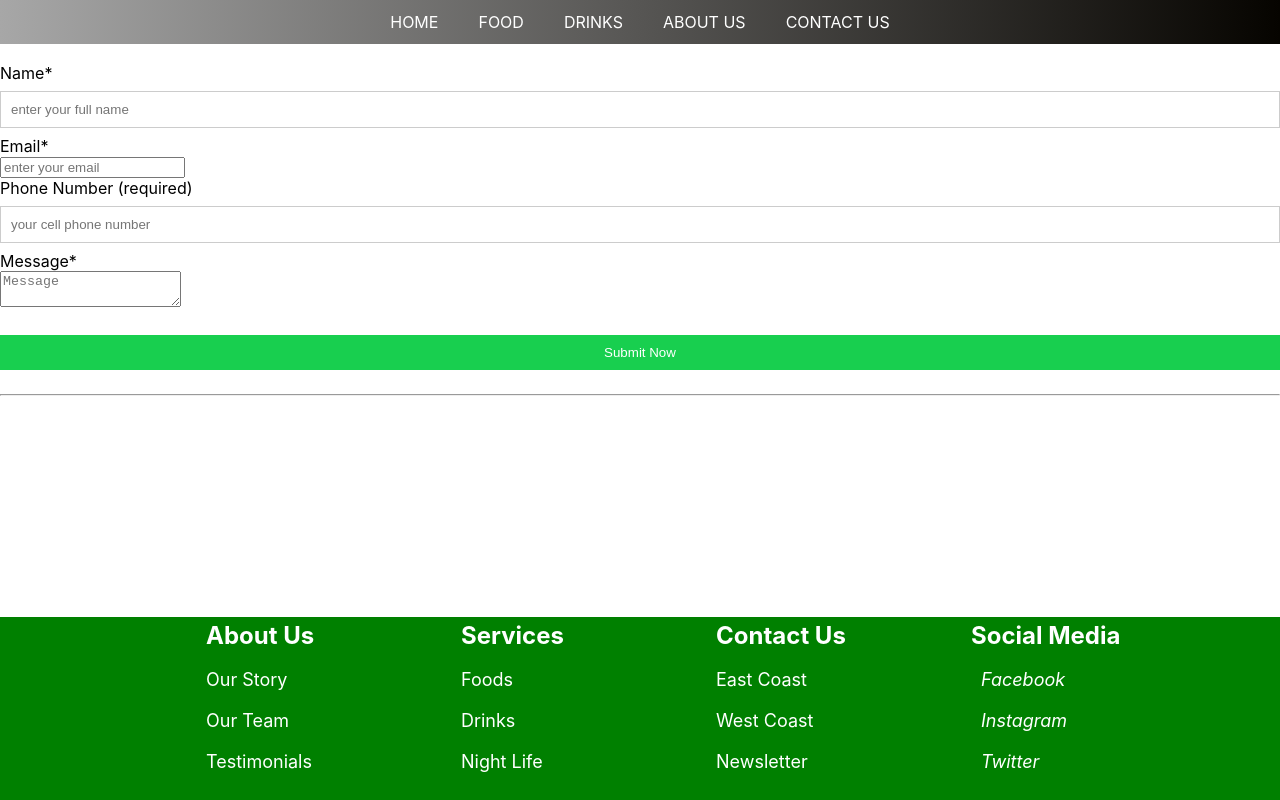
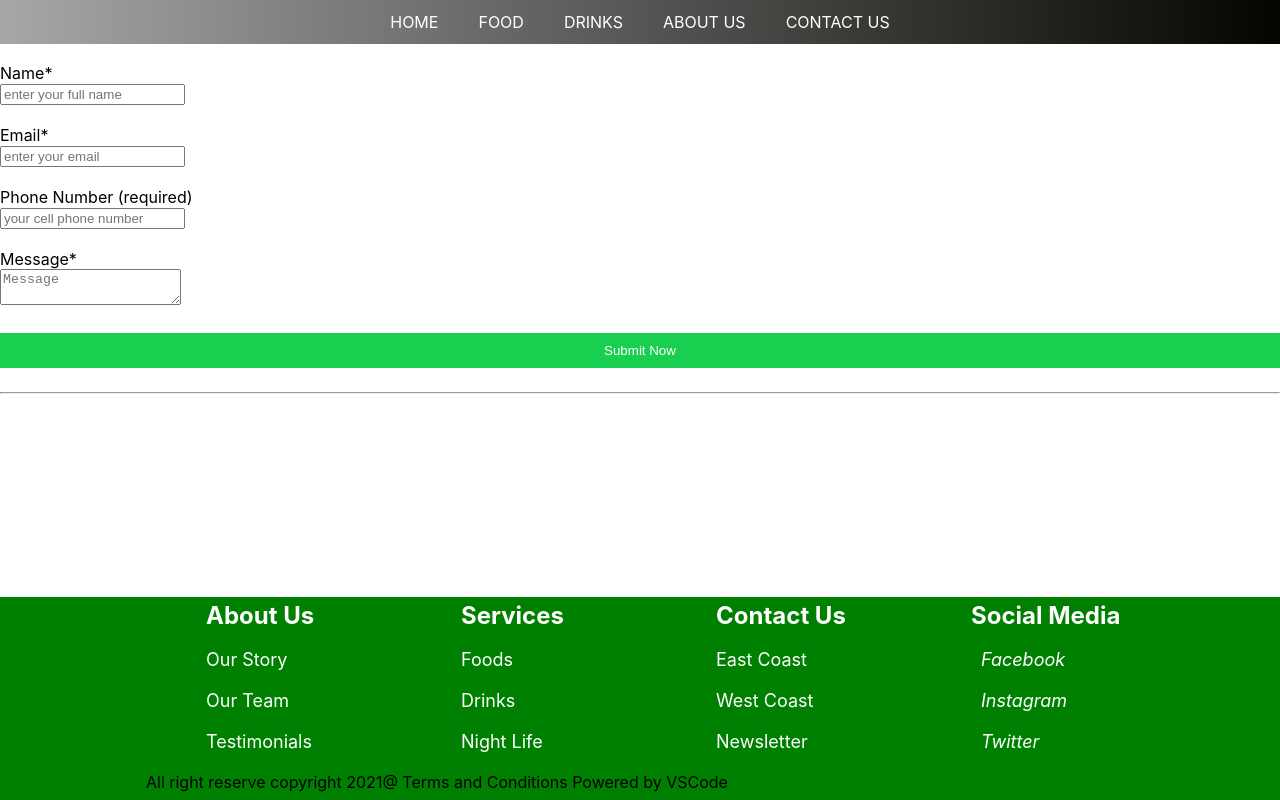
Before and after one commit to nlafosse/Hip_yelp_front, a React (Create React App) app: page /Contact in a window 1280 px wide. Built offline with nearby package versions, Linux system fonts and the light colour scheme.

Commit message:
updated contact

```diff
--- a/src/Components/Contact/Contact.js
+++ b/src/Components/Contact/Contact.js
@@ -93,12 +93,14 @@ class ContactForm extends React.Component {
       <form action="/" onSubmit={(e) => this.handleSubmit(e)} encType="multipart/form-data" autoComplete="off">
         <div className="form-group">
           <label className="mb-0">Name<span className="text-danger">*</span></label>
-          <input name="name" type="text" className="form-control" placeholder="enter your full name" value={this.state.name} onChange={this.handleChange} onBlur={this.handleBlur} />
+          <br />
+          <input name="name" type="name" className="form-control" placeholder="enter your full name" value={this.state.name} onChange={this.handleChange} onBlur={this.handleBlur} />
           { nameError
             ? <div className="alert alert-danger mt-2">Name is a required.</div>
             : ''
           }
         </div>
+        <br />
         <div className="form-group">
           <label className="mb-0">Email<span className="text-danger">*</span></label>
           <br />
@@ -112,10 +114,13 @@ class ContactForm extends React.Component {
             : ''
           }
         </div>
+        <br />
         <div className="form-group">
           <label className="mb-0">Phone Number (required)</label>
-          <input name="contact" type="text" className="form-control" placeholder="your cell phone number" onChange={this.handleChange} value={this.state.contact}  />
+          <br />
+          <input name="contact" type="phone" className="form-control" placeholder="your cell phone number" value={this.state.phone} onChange={this.handleChange} value={this.state.contact}  />
         </div>
+        <br />
         <div className="form-group">
           <label className="mb-0">Message<span className="text-danger">*</span></label>
           <br />
--- a/src/Components/Footer/Footer.js
+++ b/src/Components/Footer/Footer.js
@@ -42,7 +42,7 @@ return (
 		<Row>
 		<Column>
 			<Heading>About Us</Heading>
-			<FooterLink href="/Storyç">Our Story</FooterLink>
+			<FooterLink href="/Story">Our Story</FooterLink>
 			<FooterLink href="/Team">Our Team</FooterLink>
 			<FooterLink href="/Testimonials">Testimonials</FooterLink>
 		</Column>
@@ -54,8 +54,8 @@ return (
 		</Column>
 		<Column>
 			<Heading>Contact Us</Heading>
-			<FooterLink href="#">East Coast</FooterLink>
-			<FooterLink href="#">West Coast</FooterLink>
+			<FooterLink href="/Contact">East Coast</FooterLink>
+			<FooterLink href="/Contact">West Coast</FooterLink>
 			<FooterLink href="/Newsletter">Newsletter</FooterLink>
 		</Column>
 		<Column>
@@ -90,6 +90,7 @@ return (
 			</FooterLink> */}
 		</Column>
 		</Row>
+		All right reserve copyright 2021@ Terms and Conditions                                Powered by VSCode
 	</Container>
 	</Box>
 );
```
